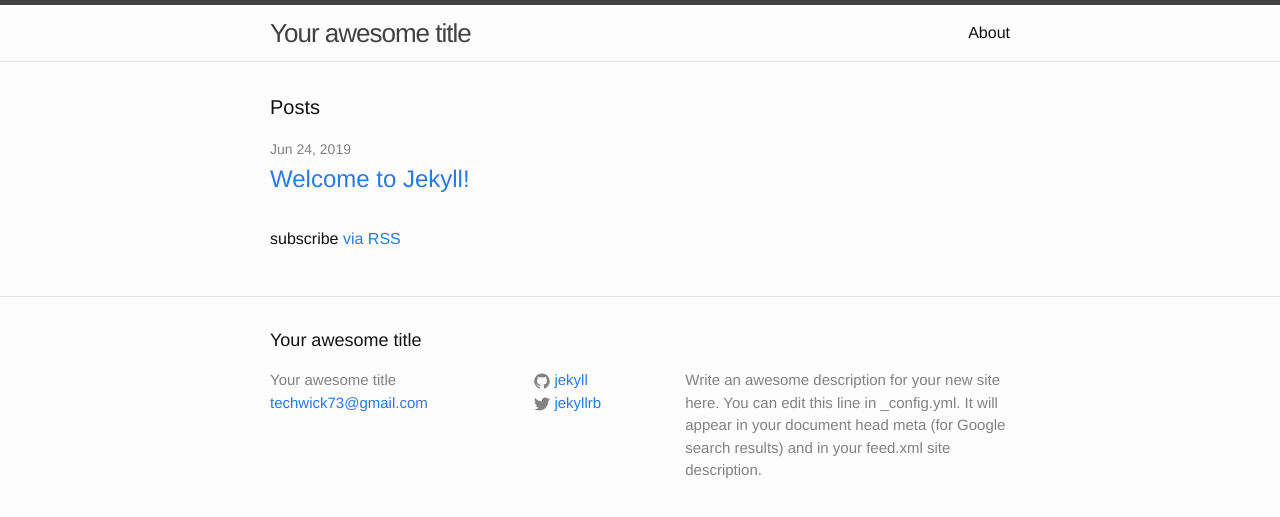
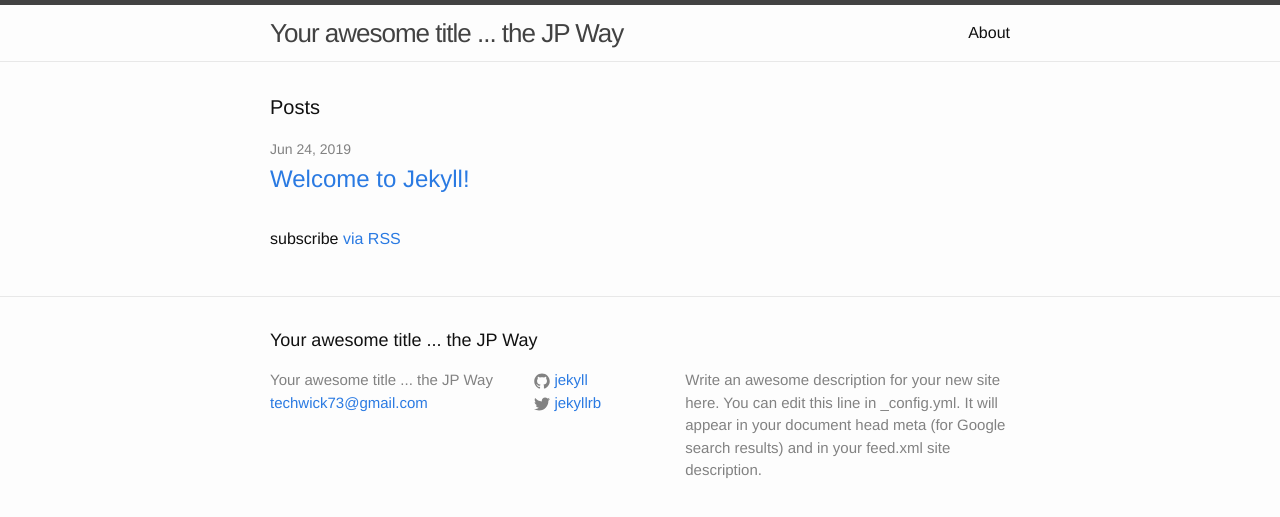
Before and after one commit to techwick73/techwick73.github.io, a Jekyll site: the page built from index.html, in a window 1280 px wide. Shown: the top 517 px of the page. Built offline with Jekyll 4.4.1, drawn with Linux system fonts in a browser that asks for light colours.

Commit message:
First change

```diff
--- a/_config.yml
+++ b/_config.yml
@@ -6,7 +6,7 @@
 # 'jekyll serve'. If you change this file, please restart the server process.
 
 # Site settings
-title: Your awesome title
+title: Your awesome title ... the JP Way
 email: techwick73@gmail.com
 description: > # this means to ignore newlines until "baseurl:"
   Write an awesome description for your new site here. You can edit this
```
